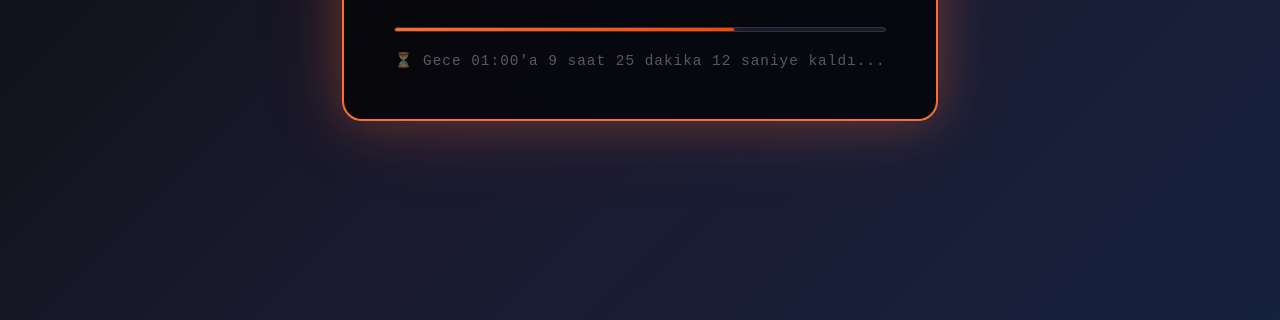
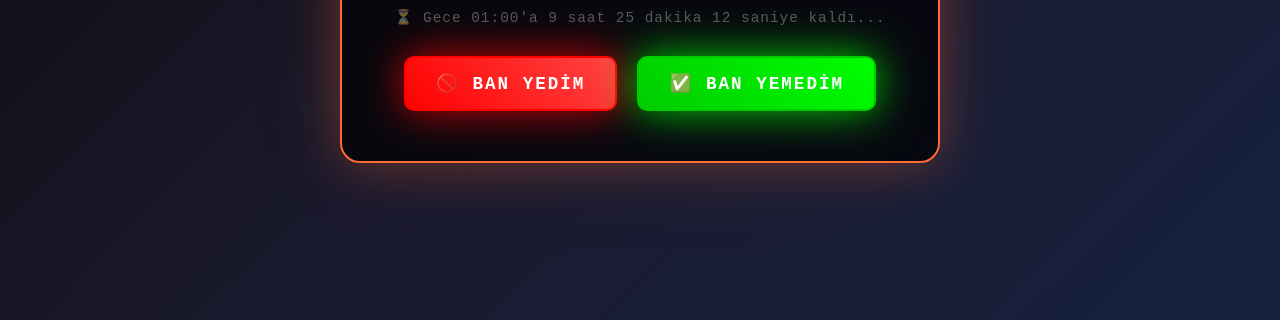
Before and after one commit to tirtekeka/kronometre, a plain HTML site: page index.html in a window 1280 px wide. Shown: the part 480-800 px from the top of the page. Drawn offline with Linux system fonts and the light colour scheme.

Commit message:
Enhance countdown with buttons and improved styles
Added buttons for user interaction and updated styles.

```diff
--- a/index.html
+++ b/index.html
@@ -28,6 +28,8 @@
             padding: 50px;
             box-shadow: 0 0 50px rgba(255, 107, 53, 0.3), 0 0 100px rgba(255, 107, 53, 0.1);
             backdrop-filter: blur(10px);
+            max-width: 600px;
+            width: 90%;
         }
 
         .title {
@@ -113,7 +115,7 @@
         .status {
             color: #aaa;
             font-size: 0.9em;
-            margin-top: 20px;
+            margin: 20px 0;
             letter-spacing: 1px;
         }
 
@@ -133,6 +135,115 @@
             margin-top: 20px;
             text-shadow: 0 0 20px rgba(76, 175, 80, 0.8);
             display: none;
+        }
+
+        .button-group {
+            display: flex;
+            gap: 20px;
+            justify-content: center;
+            margin-top: 30px;
+            flex-wrap: wrap;
+        }
+
+        .btn {
+            padding: 15px 30px;
+            font-size: 1.1em;
+            font-weight: bold;
+            border: none;
+            border-radius: 10px;
+            cursor: pointer;
+            transition: all 0.3s ease;
+            text-transform: uppercase;
+            letter-spacing: 2px;
+            font-family: 'Courier New', monospace;
+            position: relative;
+            overflow: hidden;
+        }
+
+        .btn-ban-yedim {
+            background: linear-gradient(45deg, #ff0000, #ff4444);
+            color: white;
+            border: 2px solid #ff0000;
+            box-shadow: 0 0 20px rgba(255, 0, 0, 0.5);
+            animation: pulse-red 2s infinite;
+        }
+
+        .btn-ban-yedim:hover {
+            background: linear-gradient(45deg, #cc0000, #ff0000);
+            box-shadow: 0 0 30px rgba(255, 0, 0, 0.8);
+            transform: scale(1.05);
+        }
+
+        .btn-ban-yedim:active {
+            transform: scale(0.95);
+        }
+
+        @keyframes pulse-red {
+            0%, 100% { box-shadow: 0 0 20px rgba(255, 0, 0, 0.5); }
+            50% { box-shadow: 0 0 40px rgba(255, 0, 0, 0.8); }
+        }
+
+        .btn-ban-yemedim {
+            background: linear-gradient(45deg, #00cc00, #00ff00);
+            color: white;
+            border: 2px solid #00cc00;
+            box-shadow: 0 0 20px rgba(0, 255, 0, 0.5);
+            animation: pulse-green 2s infinite;
+        }
+
+        .btn-ban-yemedim:hover {
+            background: linear-gradient(45deg, #009900, #00cc00);
+            box-shadow: 0 0 30px rgba(0, 255, 0, 0.8);
+            transform: scale(1.05);
+        }
+
+        .btn-ban-yemedim:active {
+            transform: scale(0.95);
+        }
+
+        @keyframes pulse-green {
+            0%, 100% { box-shadow: 0 0 20px rgba(0, 255, 0, 0.5); }
+            50% { box-shadow: 0 0 40px rgba(0, 255, 0, 0.8); }
+        }
+
+        .message-box {
+            margin-top: 20px;
+            padding: 15px;
+            border-radius: 10px;
+            font-size: 1.2em;
+            font-weight: bold;
+            display: none;
+            animation: slideIn 0.5s ease;
+        }
+
+        @keyframes slideIn {
+            from {
+                opacity: 0;
+                transform: translateY(-20px);
+            }
+            to {
+                opacity: 1;
+                transform: translateY(0);
+            }
+        }
+
+        .message-ban-yedim {
+            background: rgba(255, 0, 0, 0.2);
+            border: 2px solid #ff0000;
+            color: #ff4444;
+            box-shadow: 0 0 20px rgba(255, 0, 0, 0.3);
+        }
+
+        .message-ban-yemedim {
+            background: rgba(0, 255, 0, 0.2);
+            border: 2px solid #00ff00;
+            color: #4CAF50;
+            box-shadow: 0 0 20px rgba(0, 255, 0, 0.3);
+        }
+
+        .vurgula {
+            font-size: 1.3em;
+            text-decoration: underline;
         }
     </style>
 </head>
@@ -169,6 +280,17 @@
         <div class="completed-message" id="completedMessage">
             🎉 SÜRE DOLDU! Gece 01:00 oldu! 🎉
         </div>
+
+        <div class="button-group">
+            <button class="btn btn-ban-yedim" onclick="banYedim()">
+                🚫 BAN YEDİM
+            </button>
+            <button class="btn btn-ban-yemedim" onclick="banYemedim()">
+                ✅ BAN YEMEDİM
+            </button>
+        </div>
+
+        <div class="message-box" id="messageBox"></div>
     </div>
 
     <script>
@@ -179,12 +301,6 @@
             let target = new Date(now);
             target.setHours(1, 0, 0, 0);
 
-            // Eğer şimdiki zaman 00:00'dan sonra ve 01:00'dan önceyse (gece yarısından sonra)
-            // hedef hala bugünkü 01:00
-            // Eğer 01:00'dan sonraysa, hedef yarınki 01:00 olmalı (18:18 için düşünürsek)
-
-            // Ama burada özel durum: 18:18'den gece 01:00'a
-            // Eğer saat 18:18'den büyükse veya 01:00'dan küçükse
             const currentHour = now.getHours();
             const currentMinute = now.getMinutes();
 
@@ -194,10 +310,8 @@
                 target.setDate(target.getDate() + 1);
             } else if (currentHour < 1 || (currentHour === 1 && currentMinute === 0)) {
                 // Gece 01:00'dan önce, hedef bugün gece 01:00
-                // target zaten bugün 01:00 olarak ayarlı
             } else {
-                // 01:00 ile 18:18 arası, hedef bugün gece 01:00 (zaten geçmiş)
-                // Bu durumda yarınki 01:00'ı hedefle
+                // 01:00 ile 18:18 arası, hedef yarınki 01:00
                 target.setDate(target.getDate() + 1);
             }
 
@@ -205,9 +319,6 @@
             let startTime = new Date(now);
             startTime.setHours(18, 18, 0, 0);
 
-            // Eğer 18:18'den sonraysak ve hedef yarınki 01:00 ise
-            // başlangıç bugünkü 18:18
-            // Eğer 18:18'den önceysek, başlangıç dünkü 18:18
             if (currentHour < 18 || (currentHour === 18 && currentMinute < 18)) {
                 startTime.setDate(startTime.getDate() - 1);
             }
@@ -249,6 +360,44 @@
             }
         }
 
+        function banYedim() {
+            const messageBox = document.getElementById('messageBox');
+            messageBox.className = 'message-box message-ban-yedim';
+            messageBox.innerHTML = '🚫 <span class="vurgula">Sıkıntı yok!</span> Çalışıyor, sen belli etmişsindir... 🤫';
+            messageBox.style.display = 'block';
+
+            // Mesajı 5 saniye sonra gizle
+            setTimeout(() => {
+                messageBox.style.display = 'none';
+            }, 5000);
+
+            // Buton efektleri
+            const btn = document.querySelector('.btn-ban-yedim');
+            btn.style.transform = 'scale(1.2)';
+            setTimeout(() => {
+                btn.style.transform = 'scale(1)';
+            }, 200);
+        }
+
+        function banYemedim() {
+            const messageBox = document.getElementById('messageBox');
+            messageBox.className = 'message-box message-ban-yemedim';
+            messageBox.innerHTML = '🌟 <span class="vurgula">AFERİN!</span> İşte böyle devam, şimdi her şeyi kodlamaya başla butonu! 💪😎';
+            messageBox.style.display = 'block';
+
+            // Mesajı 5 saniye sonra gizle
+            setTimeout(() => {
+                messageBox.style.display = 'none';
+            }, 5000);
+
+            // Buton efektleri
+            const btn = document.querySelector('.btn-ban-yemedim');
+            btn.style.transform = 'scale(1.2)';
+            setTimeout(() => {
+                btn.style.transform = 'scale(1)';
+            }, 200);
+        }
+
         // Hemen güncelle ve her saniye güncellemeye devam et
         updateCountdown();
         setInterval(updateCountdown, 1000);
```
